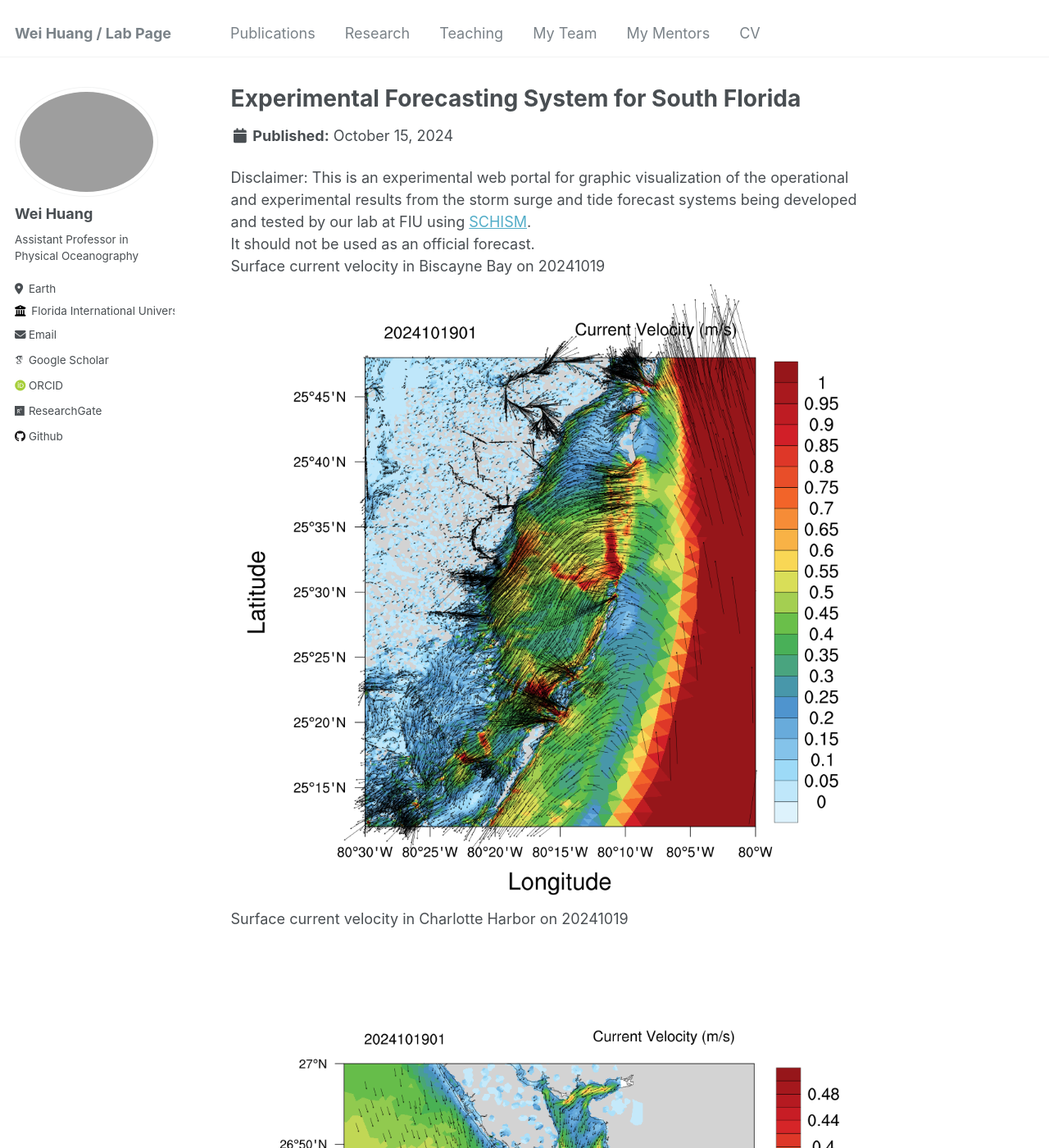
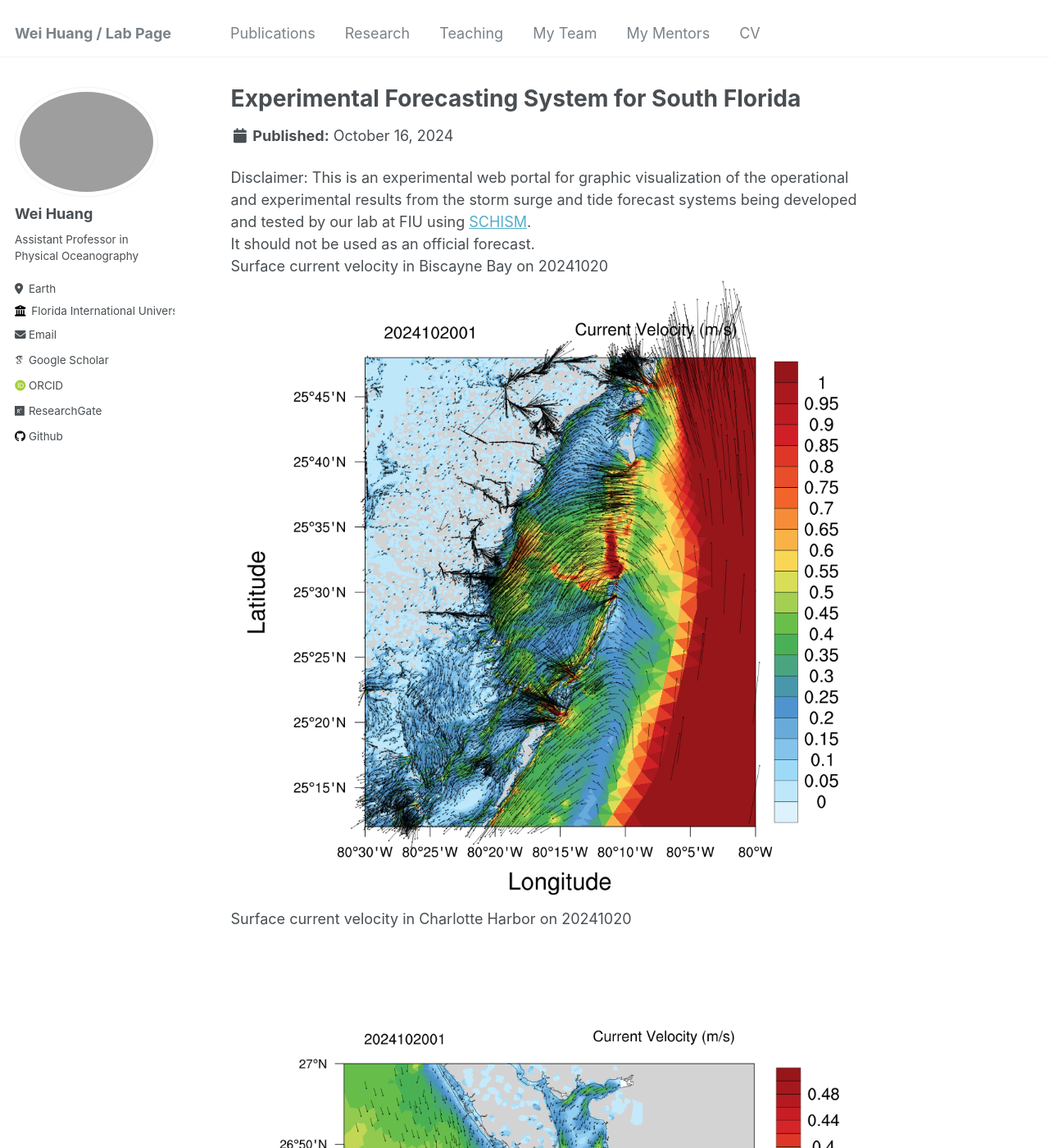
Before and after one commit to huang96169/huang96169.github.io, a Jekyll site: the page built from _research/research-1.md, in a window 1280 px wide and 1400 px high. Shown: the whole window at 82% size. Built offline with Jekyll 4.4.1, drawn with Linux system fonts in a browser that asks for light colours; some web fonts are replaced; some of the changed text lies outside the part shown.

Commit message:
replaced research_uv1.gif research_salt1.gif research_temp1.gif and replaced research_elev2.gif research_uv2.gif research_salt2.gif research_temp2.gif

```diff
--- a/_research/research-1.md
+++ b/_research/research-1.md
@@ -1,7 +1,7 @@
 ---
 title: "Experimental Forecasting System for South Florida"
-short: Surface current velocity of South Florida from 20241015 to 20241019
-date: 2024-10-15
+short: Surface current velocity of South Florida from 20241016 to 20241020
+date: 2024-10-16
 short1: "Disclaimer: This is an experimental web portal for graphic visualization of the operational and experimental results from the storm surge and tide forecast systems being developed and tested by our lab at FIU using [SCHISM](https://ccrm.vims.edu/schismweb/). It should not be used as an official forecast."
 excerpt: "<img src='/images/research_uv1.gif'>"
 collection: research
@@ -10,11 +10,11 @@ collection: research
 Disclaimer:
 This is an experimental web portal for graphic visualization of the operational and experimental results from the storm surge and tide forecast systems being developed and tested by our lab at FIU using [SCHISM](https://ccrm.vims.edu/schismweb/).<br/>
 It should not be used as an official forecast.<br/>
-Surface current velocity in Biscayne Bay on 20241019<br/>
+Surface current velocity in Biscayne Bay on 20241020<br/>
 <img src='/images/research_Bbay.png'>
-Surface current velocity in Charlotte Harbor on 20241019<br/>
+Surface current velocity in Charlotte Harbor on 20241020<br/>
 <img src='/images/research_Cbay.png'>
-Surface current velocity in Tampa Bay on 20241019<br/>
+Surface current velocity in Tampa Bay on 20241020<br/>
 <img src='/images/research_Tbay.png'>
 The map below showns observational stations used for validating the model's results, as well as the horizontal grid. <br/>
 The horizontal grid for SCHISM in simulating Biscayne Bay in South Florida, using flexible resolution resolving levees and canals (1-2 m), watershed rural and urban areas (30m-50m) and coastal ocean (500m-5km).<br/>
```
Also changed, not shown: _research/research-2.md (+6 -6 lines), images/research_Bbay.png, images/research_Cbay.png, images/research_Tbay.png, images/research_maxelev2.gif.
